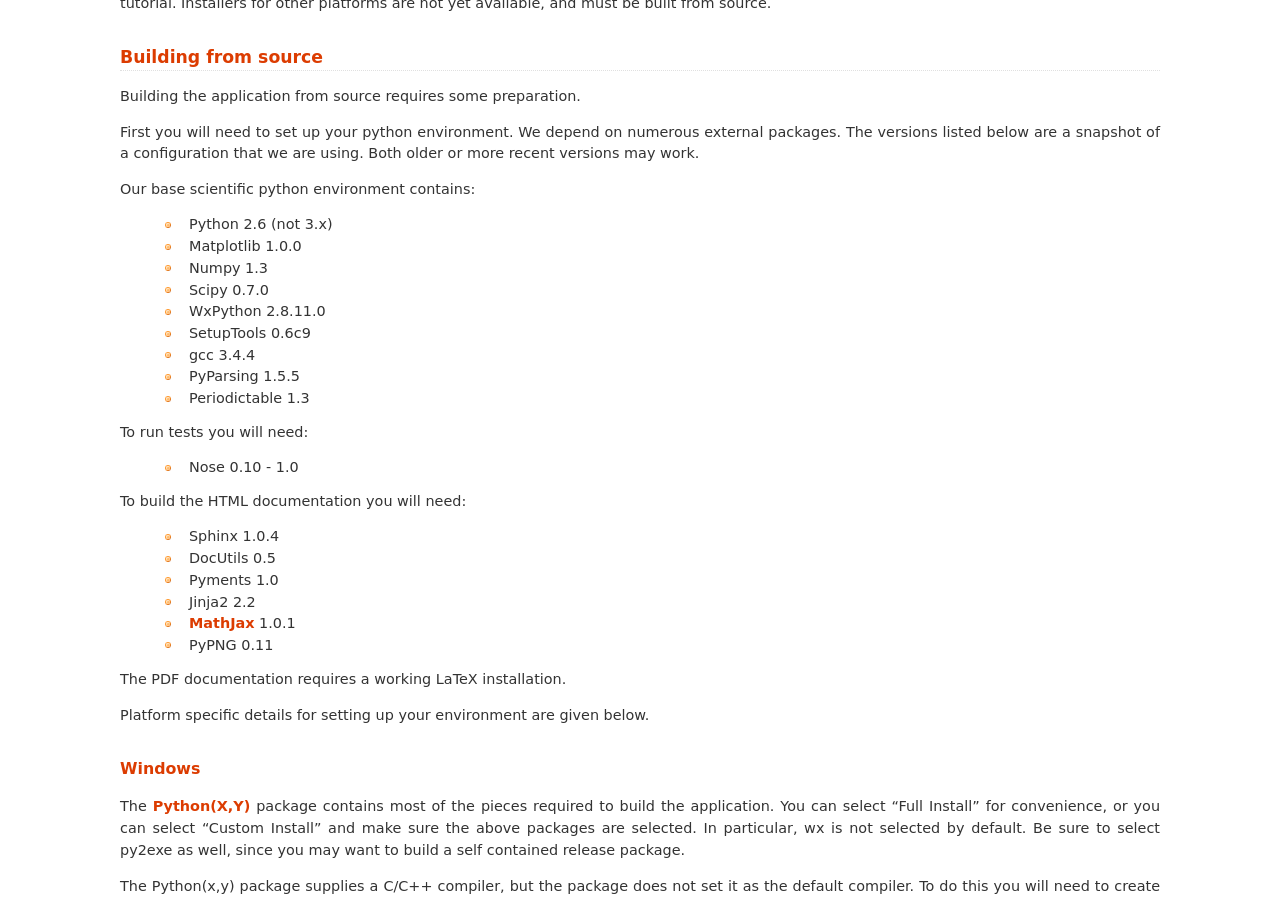
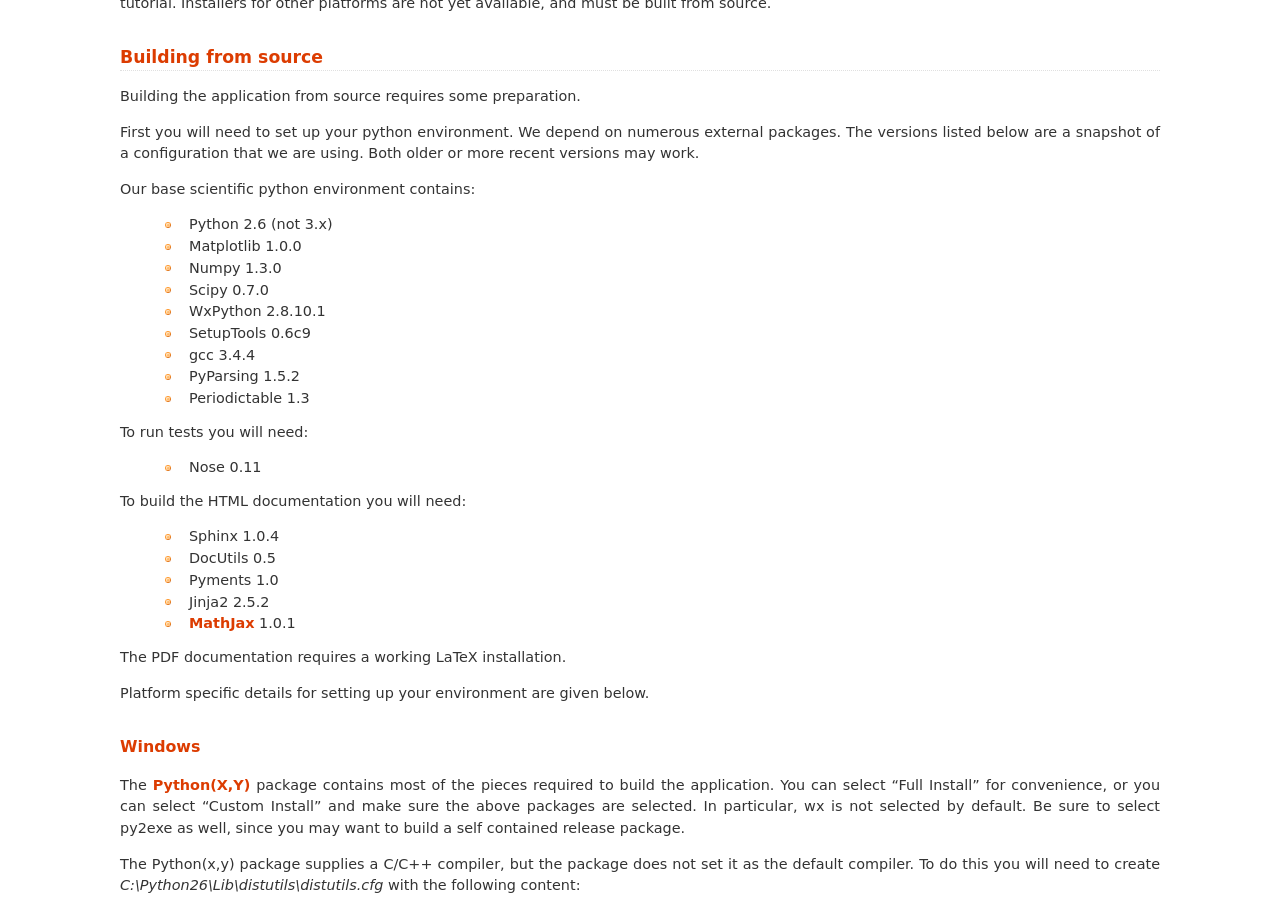
Before and after one commit to reflectometry/refl1d, a Sphinx documentation site: the page built from doc/getting_started/install.rst, in a window 1280 px wide and 900 px high, scrolled down 463 px. Built offline with Sphinx 7.4.7, drawn with Linux system fonts in a browser that asks for light colours; pages that are not in the unit, such as notebooks, are missing from menus; cross-references to code outside the pages are shown as plain code.

```diff
--- a/doc/getting_started/install.rst
+++ b/doc/getting_started/install.rst
@@ -28,28 +28,27 @@ may work.
 
 Our base scientific python environment contains:
 
-	- Python 2.6  (not 3.x)
+	- Python 2.6 (not 3.x)
 	- Matplotlib 1.0.0
-	- Numpy 1.3
+	- Numpy 1.3.0
 	- Scipy 0.7.0
-	- WxPython 2.8.11.0
+	- WxPython 2.8.10.1
 	- SetupTools 0.6c9
 	- gcc 3.4.4
-	- PyParsing 1.5.5
+	- PyParsing 1.5.2
 	- Periodictable 1.3
 
 To run tests you will need:
 
-	- Nose 0.10 - 1.0
+	- Nose 0.11
 
 To build the HTML documentation you will need:
 
 	- Sphinx 1.0.4
 	- DocUtils 0.5
 	- Pyments 1.0
-	- Jinja2 2.2
+	- Jinja2 2.5.2
 	- `MathJax <http://www.mathjax.org/download/>`_ 1.0.1
-	- PyPNG 0.11
 
 The PDF documentation requires a working LaTeX installation.
 
```
Also changed, not shown: master_builder.py (+6 -7 lines).
